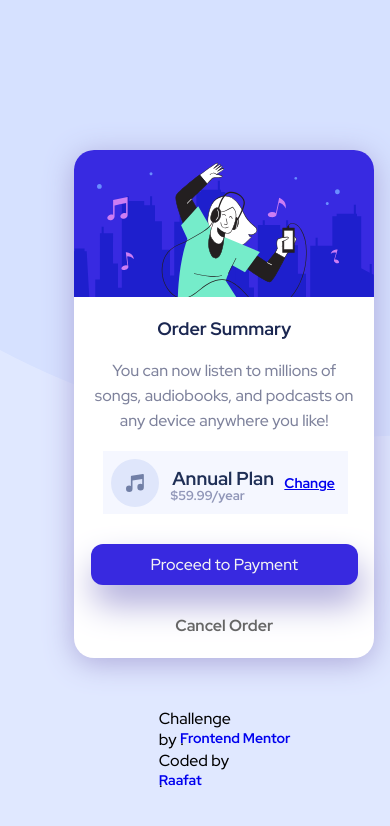
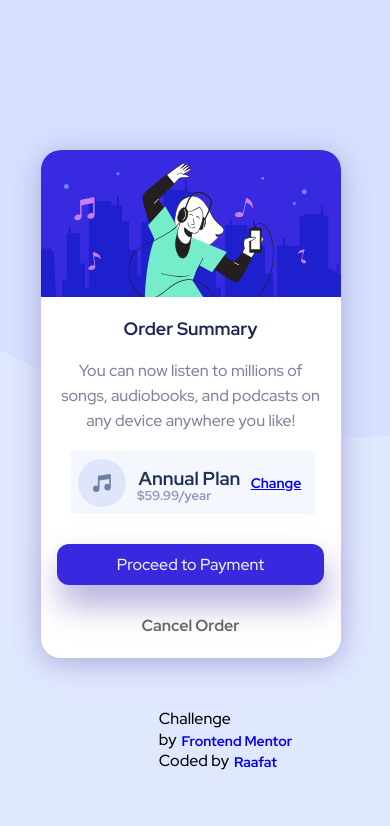
Before and after one commit to Raafat30/frontEndM-order-summary-component, a plain HTML site: page index.html in a window 390 px wide. Drawn offline with Linux system fonts and the light colour scheme.

Commit message:
update css and html files

```diff
--- a/css/style.css
+++ b/css/style.css
@@ -6,12 +6,12 @@ body {
   font-family: "Red Hat Display", sans-serif;
 }
 
-.container {
+div[role=container] {
   margin: 140px 33.7% 50px;
-  width: 33.7%;
+  width: 33%;
   font-family: Red Hat Display;
   background-color: #ffffff;
-  height: 635px;
+  height: 670px;
   border-radius: 20px;
 }
 .img {
@@ -35,9 +35,9 @@ p {
 /* str annul */
 .annual-plan {
   background-color: hsl(225, 100%, 98%);
-  padding: 14px;
+  padding: 25px;
   width: 335px;
-  margin: 0 46px 0;
+  margin: 0 35px 0;
 }
 
 h3 {
@@ -80,11 +80,11 @@ a {
   color: #717070;
   margin-top: 30px;
 }
-.attribution{
+div[role=attr]  {
   margin: 0 40.33% 0;
 }
-.attribution a{
-  margin: 0 0 10px;
+ a[href*="frontendmentor"],a[href^="#"] {
+  margin: 3px 5px;
   text-decoration-line: none;
   cursor: pointer;
 
@@ -103,8 +103,8 @@ body {
   background-color: #e0e8ff;
   font-family: "Red Hat Display", sans-serif;
 }
-.container {
-  margin:  150px 17.7% 50px;
+div[role=container] {
+  margin:  150px 8.7% 50px;
   width: 300px;
   font-family: "Red Hat Display", sans-serif;
   background-color: #ffffff;
@@ -196,8 +196,8 @@ a {
 
 
 
-.attribution a{
-  margin: 0 0 10px;
+ div[role=attr] a[href*="frontendmentor"],a[href^="#"] {
+  margin: 3px 5px;
   text-decoration-line: none;
   cursor: pointer;
 
--- a/index.html
+++ b/index.html
@@ -3,7 +3,6 @@
   <head>
     <meta charset="UTF-8" />
     <meta name="viewport" content="width=device-width, initial-scale=1.0" />
-    <!-- displays site properly based on user's device -->
 
     <link
       rel="icon"
@@ -12,10 +11,8 @@
       href="./images/favicon-32x32.png"
     />
     <title>Frontend Mentor | Order summary card</title>
-    <!-- style -->
     <link rel="stylesheet" href="css/style.css" />
 
-    <!-- font -->
     <link rel="preconnect" href="https://fonts.googleapis.com" />
     <link rel="preconnect" href="https://fonts.gstatic.com" crossorigin />
     <link
@@ -25,7 +22,7 @@
   </head>
 
   <body>
-    <div class="container">
+    <div role="container">
       <img class="img" src="images/illustration-hero.svg" alt="" />
       <h2>Order Summary</h2>
       <p>
@@ -36,18 +33,18 @@
         <h3>Annual Plan</h3>
         <img src="images/icon-music.svg" alt="" />
         <span>$59.99/year</span>
-        <a href="#">Change</a>
+        <a href="chan">Change</a>
       </div>
       <div class="proceedToPayment">Proceed to Payment</div>
       <div class="cancelOrder">Cancel Order</div>
     </div>
 
-    <div class="attribution">
+    <div role="attr">
       Challenge by
       <a href="https://www.frontendmentor.io?ref=challenge" target="_blank"
         >Frontend Mentor</a
-      >. <br />
-      Coded by <a href="#">Raafat</a>.
+      > <br />
+      Coded by <a href="#">Raafat</a>
     </div>
   </body>
 </html>
```
